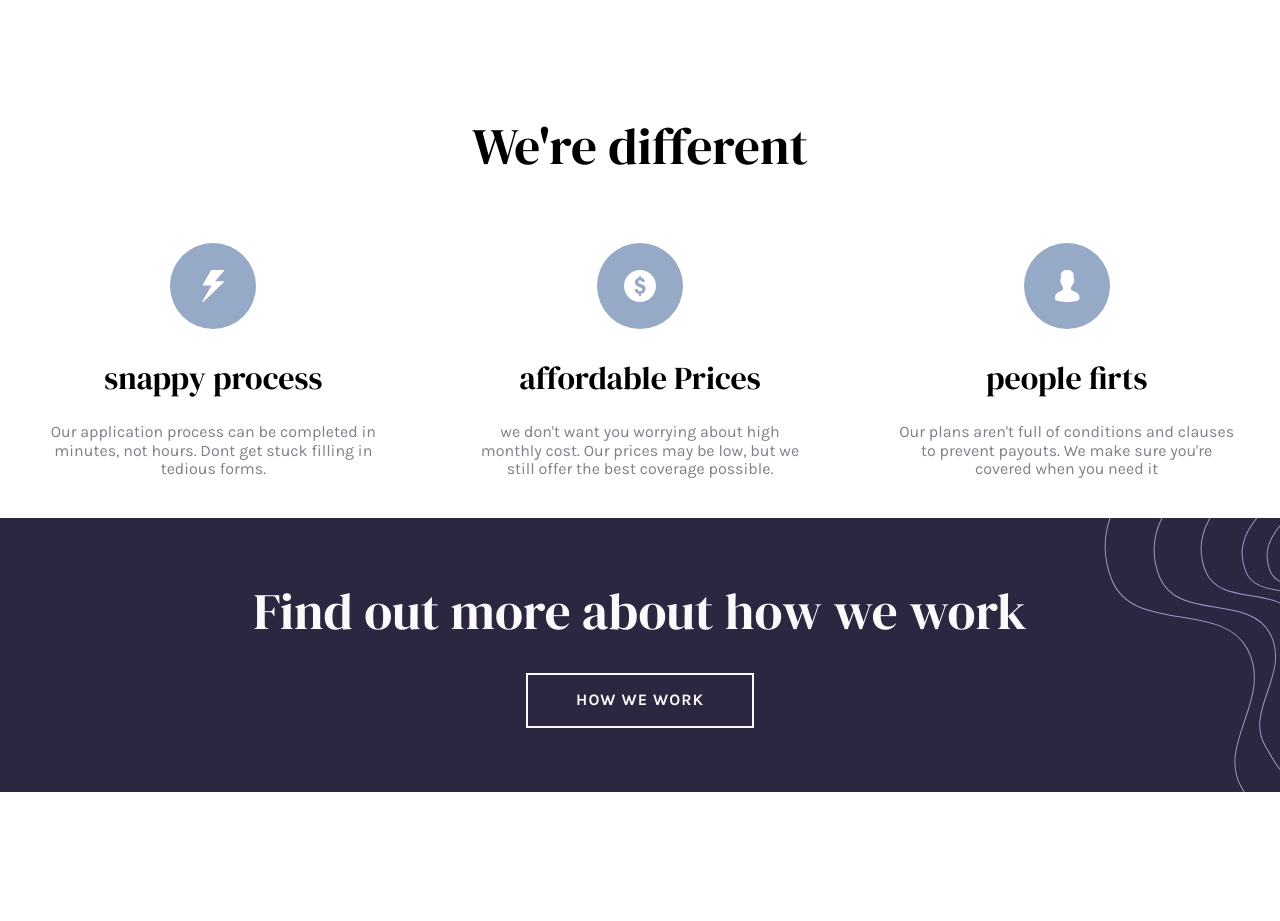
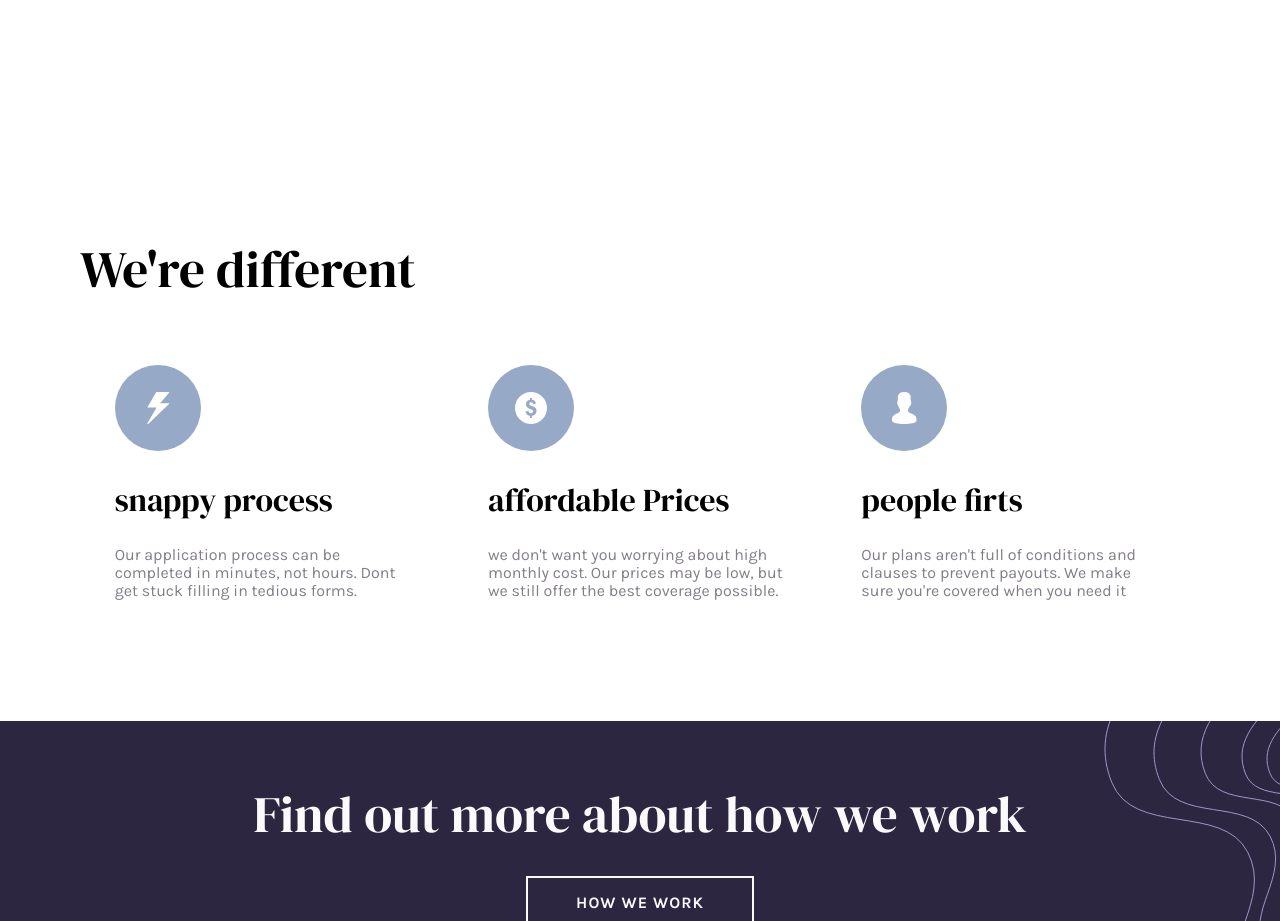
Before and after one commit to IvanHdzRz/insure-landing-page, a React (Create React App) app: page / in a window 1280 px wide. Shown: the part 594-1515 px from the top of the page. Built offline with nearby package versions, Linux system fonts and the light colour scheme.

Commit message:
se añadieron media querys a section reasons

```diff
--- a/src/Components/Reason/Reason.module.css
+++ b/src/Components/Reason/Reason.module.css
@@ -1,6 +1,6 @@
 .reason{
     width:95vw;
-    max-width: 360px;
+    max-width: 320px;
     box-sizing: border-box;
     padding: .5rem;
     text-align: center;
@@ -14,3 +14,19 @@
 .reason>p{
     color: var(--DarkGrayishViolet)
 }
+@media only screen and (min-width:1200px){
+    .reason{
+        text-align: left;
+    }
+}
+@media only screen and (min-width:1600px){
+    .reason{
+        max-width: 400px;
+    }
+    .reason>h2{
+        font-size: 3rem !important;
+    }
+    .reason>p{
+        font-size: 1.5rem !important;
+    }
+}
--- a/src/Components/SectionReason/SectionReasons.module.css
+++ b/src/Components/SectionReason/SectionReasons.module.css
@@ -10,3 +10,11 @@
 .sectionReasons>h2{
     text-align: center !important;
 }
+@media only screen and (min-width:800px){
+    .sectionReasons{
+        padding: 5rem;
+    }
+    .sectionReasons>h2{
+        text-align: left !important;
+    }
+}
```
